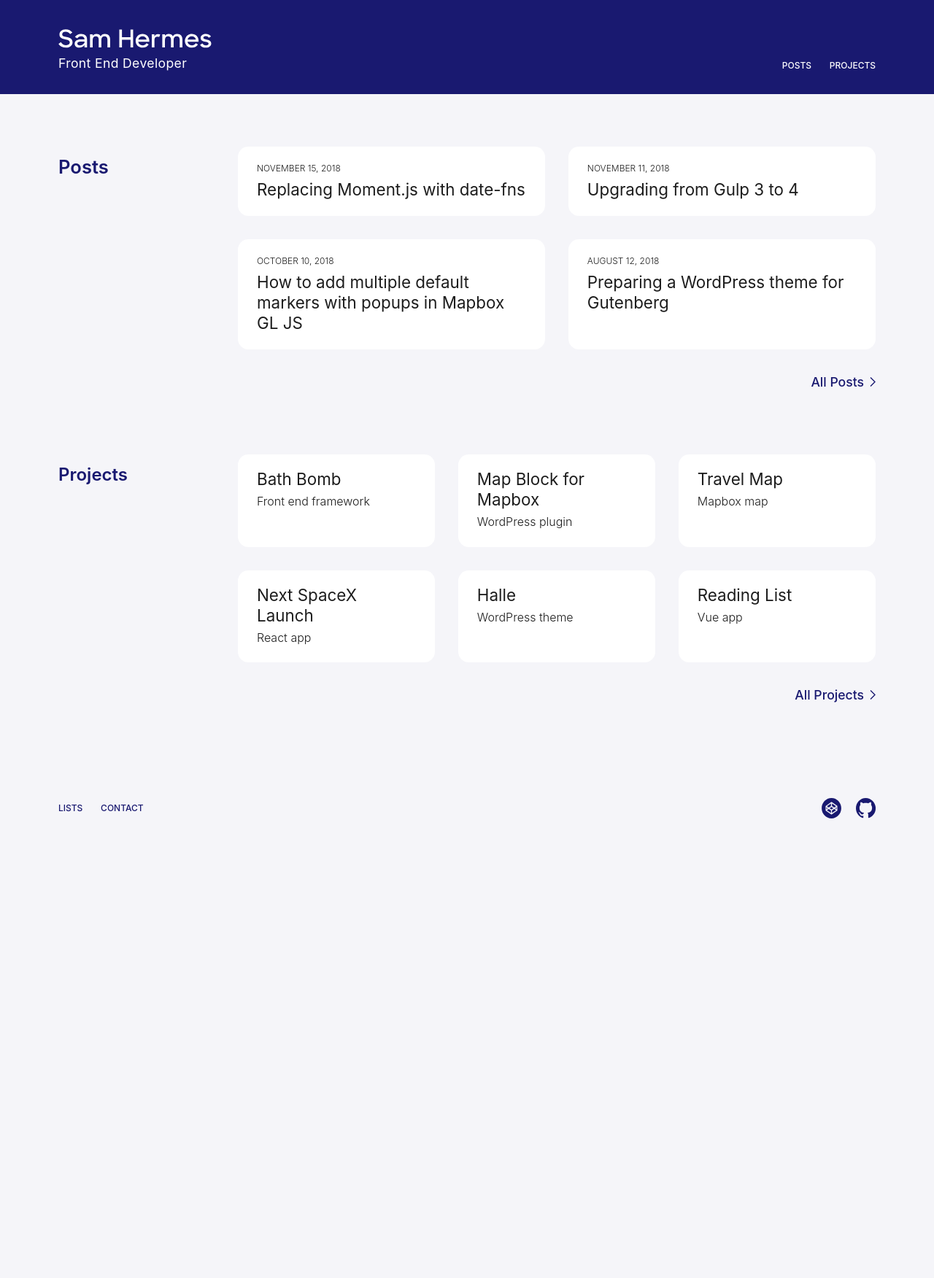
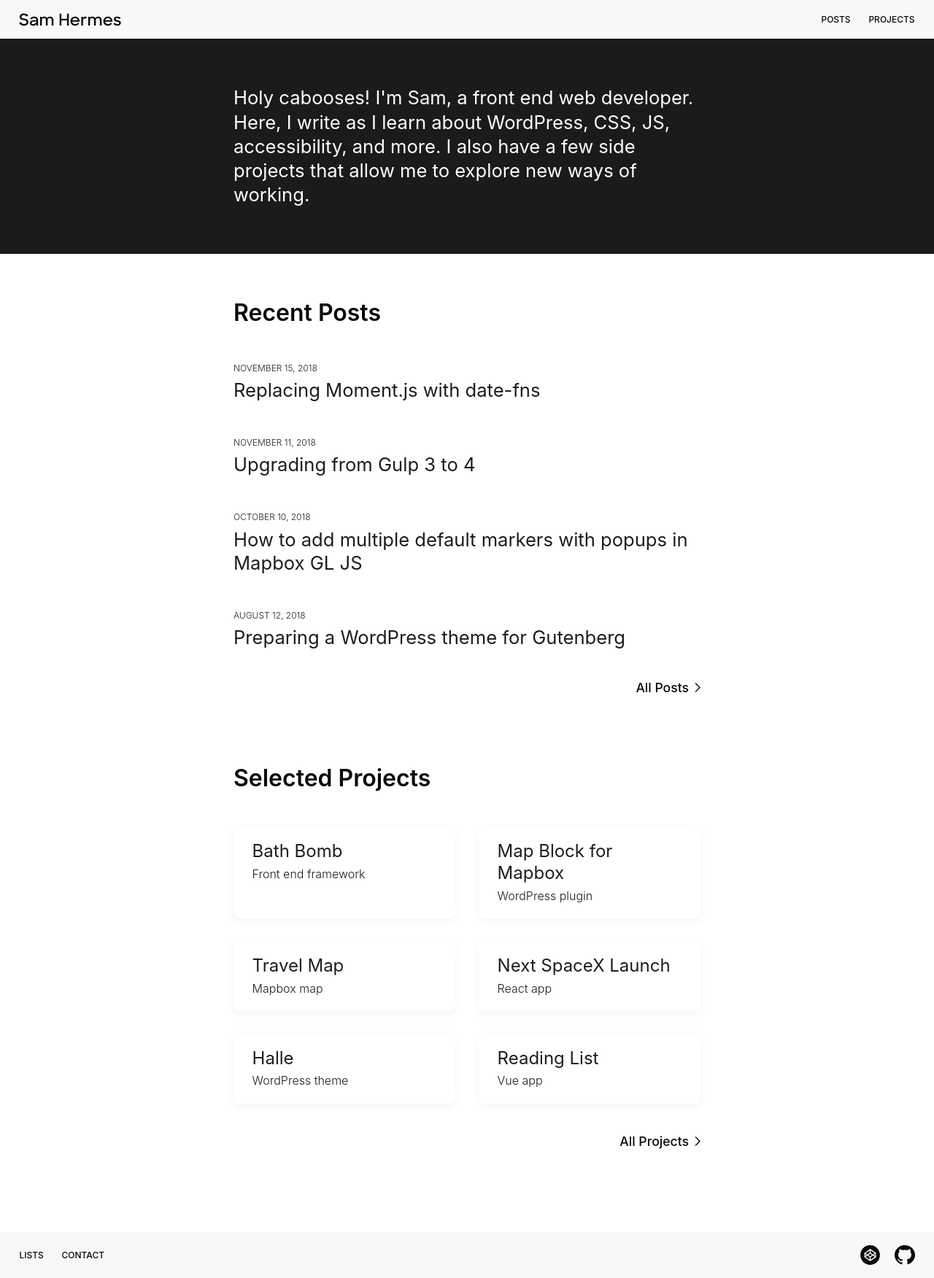
Before and after one commit to samhermes/samhermes.github.io, a Jekyll site: the page built from index.md, in a window 1280 px wide. Shown: the whole page at 73% size. Built offline with Jekyll 4.4.1, drawn with Linux system fonts in a browser that asks for light colours; before the commit the page ends 1151 px from its top, so only the background shows below that.

Commit message:
Get rid of purple, redesign homepage

```diff
--- a/_includes/head.html
+++ b/_includes/head.html
@@ -2,7 +2,8 @@
 <meta charset="utf-8">
 <meta name="viewport" content="width=device-width, initial-scale=1">
 
-<title>{% if page.title %}{{ page.title | escape | append: ' – Sam Hermes' }}{% else %}{{ site.title | escape }}{% endif %}</title>
+<title>{% if page.title != "Home" %}{{ page.title | escape | append: ' – Sam Hermes' }}{% else %}{{ site.title | escape
+    }}{% endif %}</title>
 <meta name="description" content="{% if page.excerpt %}{{ page.excerpt | strip_html | strip_newlines | truncate: 160 }}{% else %}{{ site.description }}{% endif %}">
 
 <link rel="stylesheet" href="/css/main.css?v=1.0.2">
--- a/_layouts/home.html
+++ /dev/null
@@ -1,6 +0,0 @@
-<!DOCTYPE html>
-{% include head.html %}
-<body class="home">
-{{ content }}
-</body>
-{% include footer.html %}
--- a/_sass/_base.scss
+++ b/_sass/_base.scss
@@ -14,7 +14,7 @@
 body {
   font: $base-font-weight #{$base-font-size} $base-font-family;
   color: $text-color;
-  background: #f5f5f9;
+  background: #f8f8f8;
   -webkit-text-size-adjust: 100%;
 }
 
--- a/_sass/_global.scss
+++ b/_sass/_global.scss
@@ -19,7 +19,7 @@
     display: block;
 
     path {
-      fill: #191970;
+      fill: #090909;
     }
   }
 
@@ -60,7 +60,7 @@
     }
 
     a {
-      color: #191970;
+      color: #090909;
       display: block;
       padding: 0.5rem 0.625rem;
       border-radius: 0.4em;
--- a/_sass/_home.scss
+++ b/_sass/_home.scss
@@ -1,70 +1,22 @@
-.home-header {
-    padding: 1.5em 0 2em;
-    background: #191970;
+.home {
+    padding-bottom: 2rem;
 
-    @media screen and (min-width: 21.25em) {
-        padding: 2em 0 2em;
-    }
+    .intro {
+        background: #1b1b1b;
 
-    .contain {
-        width: 90%;
-        max-width: 70em;
-        margin: 0 auto;
-        display: flex;
-        flex-wrap: wrap;
-    }
-
-    h1 {
-        margin: 0.18rem 0 0;
-    }
-
-    svg {
-        display: block;
-        margin: 0;
-        width: 165px;
-
-        @media screen and (min-width: 28.125em) {
-            width: 210px;
-            margin: 0 0 0.2rem;
+        .intro-text {
+            max-width: 40em;
+            margin: 0 auto;
+            padding: 4em 0;
+            width: 90%;
         }
 
-        @media screen and (min-width: 37.5em) {
-            margin: 0 0 0.3rem;
-        }
-    }
-
-    p {
-        font-size: 0.9rem;
-        font-weight: 400;
-        letter-spacing: 0.02em;
-        margin: 0;
-        color: #fff;
-
-        @media screen and (min-width: 28.125em) {
-            font-size: 1rem;
-        }
-
-        @media screen and (min-width: 37.5em) {
-            font-size: 1.1rem;
-        }
-    }
-
-    .site-nav {
-        margin-top: auto;
-        margin-bottom: -0.5rem;
-        text-align: right;
-
-        @media not screen and (min-width: 21.25em) {
-            margin: 1rem 0 -0.5rem -0.625rem;
-            width: 100%;
-        }
-
-        a {
+        p {
+            font-size: 1.6rem;
+            font-weight: 400;
+            margin: 0;
+            line-height: 1.3;
             color: #fff;
-
-            &:hover {
-                color: #191970;
-            }
         }
     }
 }
@@ -73,69 +25,43 @@
 .home .project-list {
     margin: 0 auto;
     width: auto;
-    padding: 2.3rem 0 6rem;
-    max-width: 70em;
+    padding: 2.3rem 0 4rem;
+    max-width: 40em;
     width: 90%;
 
     @media screen and (min-width: 28.125em) {
-        padding: 2.5rem 0 6rem;
-    }
-
-    @media screen and (min-width: 37.5em) {
-        padding: 3.5rem 0 6rem;
-    }
-
-    @media screen and (min-width: 48em) {
-        display: flex;
-        justify-content: space-between;
-        flex-wrap: wrap;
-    }
-
-    @media screen and (min-width: 60.25em) {
-        padding: 4.5rem 0;
+        padding: 3rem 0 4rem;
     }
 
     h2 {
         font-weight: 600;
         margin: 0 0 1.5rem;
-        color: #191970;
+        color: #090909;
 
         @media screen and (min-width: 48em) {
             margin: 0.8rem 0 3rem;
-            width: 22%;
+            font-size: 2rem;
         }
     }
 
     ul {
         display: grid;
-        grid-gap: 1em;
-        margin: 0 0 1rem;
+        grid-gap: 2em;
+        margin: 0 0 1.5rem;
         padding: 0;
 
         @media screen and (min-width: 28.125em) {
-            grid-gap: 1.5em;
-        }
-
-        @media screen and (min-width: 48em) {
-            grid-gap: 2em;
-            width: 78%;
-            grid-template-columns: 1fr 1fr;
+            grid-gap: 3em;
         }
     }
 
     li {
         box-sizing: border-box;
-        border-radius: 0.9em;
+        border-radius: 0.5em;
         width: 100%;
         display: flex;
         flex-direction: column;
-        padding: 1em 1.1em;
         margin: 0;
-        background: #fff;
-
-        @media screen and (min-width: 28.125em) {
-            padding: 1.4em 1.6em;
-        }
     }
 
     a {
@@ -149,12 +75,17 @@
     }
 
     h3 {
+        font-size: 1.3em;
         font-weight: 400;
         line-height: 1.25;
         margin: 0;
 
         @media screen and (min-width: 28.125em) {
-            font-size: 1.4em;
+          font-size: 1.45em;
+        }
+
+        @media screen and (min-width: 62.5em) {
+          font-size: 1.6em;
         }
     }
 
@@ -168,7 +99,7 @@
             font-weight: 500;
             text-align: right;
             padding: 1em 0 1em 1.5em;
-            color: #191970;
+            color: #090909;
 
             &::after {
                 content: "";
@@ -188,21 +119,38 @@
     padding-top: 0;
 
     @media screen and (min-width: 60.25em) {
-        padding-bottom: 6rem;
+        padding-bottom: 4rem;
     }
 
     ul {
+        grid-gap: 1.5em;
+
+        @media screen and (min-width: 28.125em) {
+            grid-gap: 2em;
+        }
+
         @media screen and (min-width: 70em) {
-            grid-template-columns: 1fr 1fr 1fr;
+            grid-template-columns: 1fr 1fr;
         }
     }
 
     li {
         padding-top: 1.25em;
+        padding: 1em 1.2em;
+        box-shadow: 0 3px 12px rgba(0, 0, 0, 0.05);
+
+        @media screen and (min-width: 28.125em) {
+            padding: 1.1em 1.6em 1.2em;
+        }
     }
 
     h3 {
+        font-size: 1.3em;
         margin-bottom: 0.3rem;
+
+        @media screen and (min-width: 28.125em) {
+          font-size: 1.5em;
+        }
     }
 
     .project-description {
--- a/_sass/_posts.scss
+++ b/_sass/_posts.scss
@@ -34,6 +34,7 @@
 .post-list h2 {
   font-size: 1.3em;
   font-weight: 400;
+  line-height: 1.25;
 	margin: 0;
 
   @media screen and (min-width: 28.125em) {
@@ -96,7 +97,7 @@
   line-height: 1.2;
   margin: 0 0 1em;
   font-weight: 600;
-  color: #191970;
+  color: #090909;
 
   @media screen and (min-width: 37.5em) {
     font-size: 2.3em;
--- a/index.md
+++ b/index.md
@@ -1,24 +1,15 @@
 ---
-layout: home
+layout: default
+title: Home
 ---
-<header class="home-header">
-  <div class="contain">
-    <div class="site-title">
-      <h1>
-        {% include samhermes.svg %}
-        <span class="screen-reader-text">Sam Hermes</span>
-      </h1>
-      <p>Front End Developer</p>
-    </div>
-    <ul class="site-nav">
-      <li><a href="/posts">Posts</a></li>
-      <li><a href="/projects">Projects</a></li>
-    </ul>
+<div class="intro">
+  <div class="intro-text">
+    <p>Holy cabooses! I'm Sam, a front end web developer. Here, I write as I learn about WordPress, CSS, JS, accessibility, and more. I also have a few side projects that allow me to explore new ways of working.</p>
   </div>
-</header>
+</div>
 
 <div class="post-list">
-  <h2>Posts</h2>
+  <h2>Recent Posts</h2>
   <ul>
   {% for post in site.posts limit:4 %}
     <li>
@@ -33,7 +24,7 @@
 </div>
 
 <div class="project-list">
-  <h2>Projects</h2>
+  <h2>Selected Projects</h2>
   <ul>
   {% assign projects = site.projects | reverse %}
   {% for project in projects limit:6 %}
```
Also changed, not shown: img/arrow.svg, img/codepen.svg, img/github.svg.
